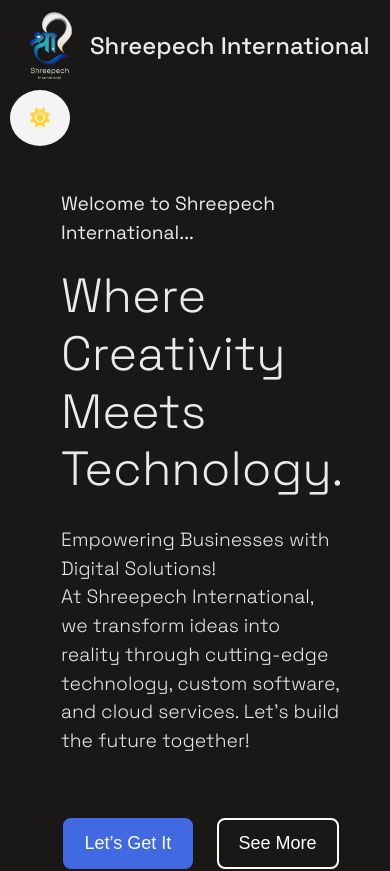
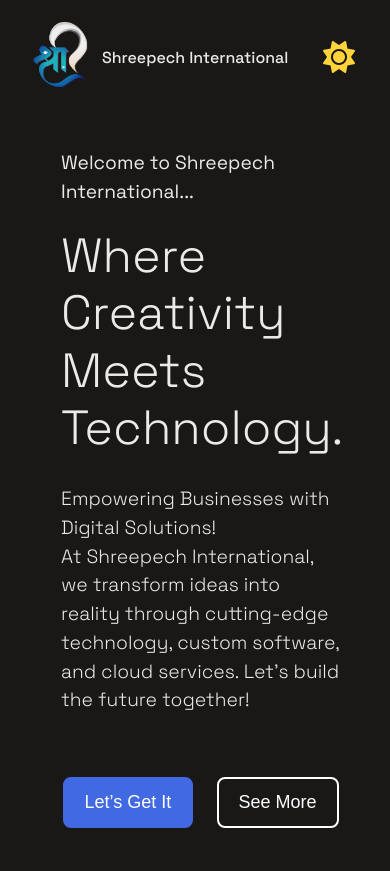
Before and after one commit to shreepechinternationals/shreepechportfolio, a React (Vite) app: page / in a window 390 px wide. Shown: the top 871 px of the page. Built offline with nearby package versions, Linux system fonts and the light colour scheme.

Commit message:
fixed navbar responsiveness and changed light/dark toggle btn

```diff
--- a/src/Navbar.jsx
+++ b/src/Navbar.jsx
@@ -1,5 +1,4 @@
 import React, { useState, useEffect } from "react";
-// You can style your navbar and button here
 
 function Navbar() {
   // State to track theme mode (light/dark)
@@ -22,26 +21,27 @@
   }, [isDarkMode]);
 
   return (
-    <nav className="navbar">
-      <div className="navbar-left">
-        <div className="logo-box">
-        <img src="/images/logo/shreepech.png" alt="Company Logo" className="company-logo" />
+    <nav className="navbar navbar-expand-lg">
+      <div className="container-fluid">
+        <div className="d-flex align-items-center">
+          <img
+            src="/images/logo/logo-sp.png"
+            alt="Company Logo"
+            className="company-logo"
+            style={{ width: '80px', height: 'auto'}}
+          />
+          <h1 className="company-title mb-0">Shreepech International</h1>
         </div>
-        <h1 className="company-title">Shreepech International</h1>
-      </div>
-      <div className="navbar-right">
-        <button onClick={toggleDarkMode} className="toggle-button">
+
+        <button
+          className="btn btn-outline ms-auto" id="light-dark"
+          onClick={toggleDarkMode}
+        >
           {isDarkMode ? (
-          <>
-          <i className="fa-solid fa-sun"/>
-
-          </>
-          ):(
-            <>
+            <i className="fa-solid fa-sun" />
+          ) : (
             <i className="fa-solid fa-moon"></i>
-
-            </>
-        )}
+          )}
         </button>
       </div>
     </nav>
--- a/src/index.css
+++ b/src/index.css
@@ -156,12 +156,7 @@
 .logo-box img{
   background-image: rgba(255,255,255,0.5);
 }
-.company-logo {
-  padding: 0.125rem;
-  height: 80px; /* Adjust logo size */
 
-  margin: auto;
-}
 
 .company-title {
   font-size: 1.5rem;
@@ -185,12 +180,13 @@
  padding: 0.625rem;
  font-size: 1.25rem;
 }
+#light-dark{
+  font-size: 2rem;
+}
 .fa-sun{
   color: #FFD43B;
 }
-.toggle-button:hover {
-  background-color: var(--button-hover-bg);
-}
+
 
 /* Light mode theme */
 .light-mode {
@@ -211,6 +207,23 @@
   background-color:  #1A1717;
   color: #ECE9E9;
 }
+
+/* .company-logo {
+  width: 40px;
+  height: 40px;
+} */
+
+.company-title {
+  font-size: 1.2rem;
+  white-space: nowrap;
+}
+
+@media (max-width: 576px) {
+  .company-title {
+    font-size: 1rem; /* Adjust title size for mobile */
+  }
+}
+
 
 /* CSS for first page */
 .landing-page{
```
